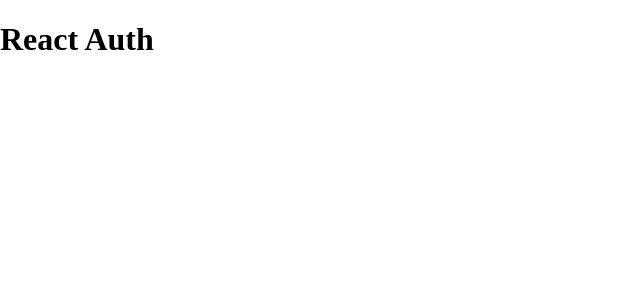
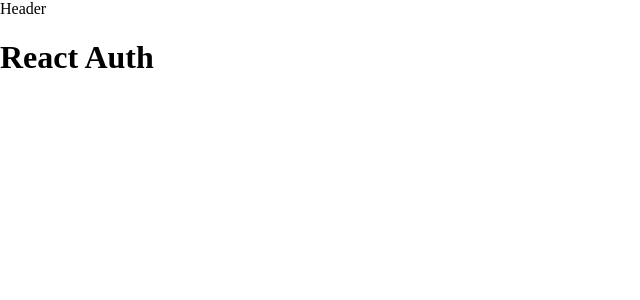
Before and after one commit to sophieviquez/React-Avanzado-modulo6, a React (Vite) app in the folder 03-react-auth/: page / in a window 1280 px wide. Shown: the top 300 px of the page, without its empty margins (0-640 px from the left). Built offline with nearby package versions, Linux system fonts and the light colour scheme.

Commit message:
✨ Add Header base file

```diff
--- a/03-react-auth/src/App.jsx
+++ b/03-react-auth/src/App.jsx
@@ -1,9 +1,11 @@
 import './App.css'
+import Header from '@/components/Header'
 
 function App() {
 
   return (
     <>
+      <Header />
       <h1>React Auth</h1>
     </>
   )
--- /dev/null
+++ b/03-react-auth/src/components/Header/Header.jsx
@@ -0,0 +1,6 @@
+const Header = () => {
+  return (
+    <div>Header</div>
+  )
+}
+export default Header
--- /dev/null
+++ b/03-react-auth/src/components/Header/index.js
@@ -0,0 +1,3 @@
+import Header from './Header'
+
+export default Header
```
